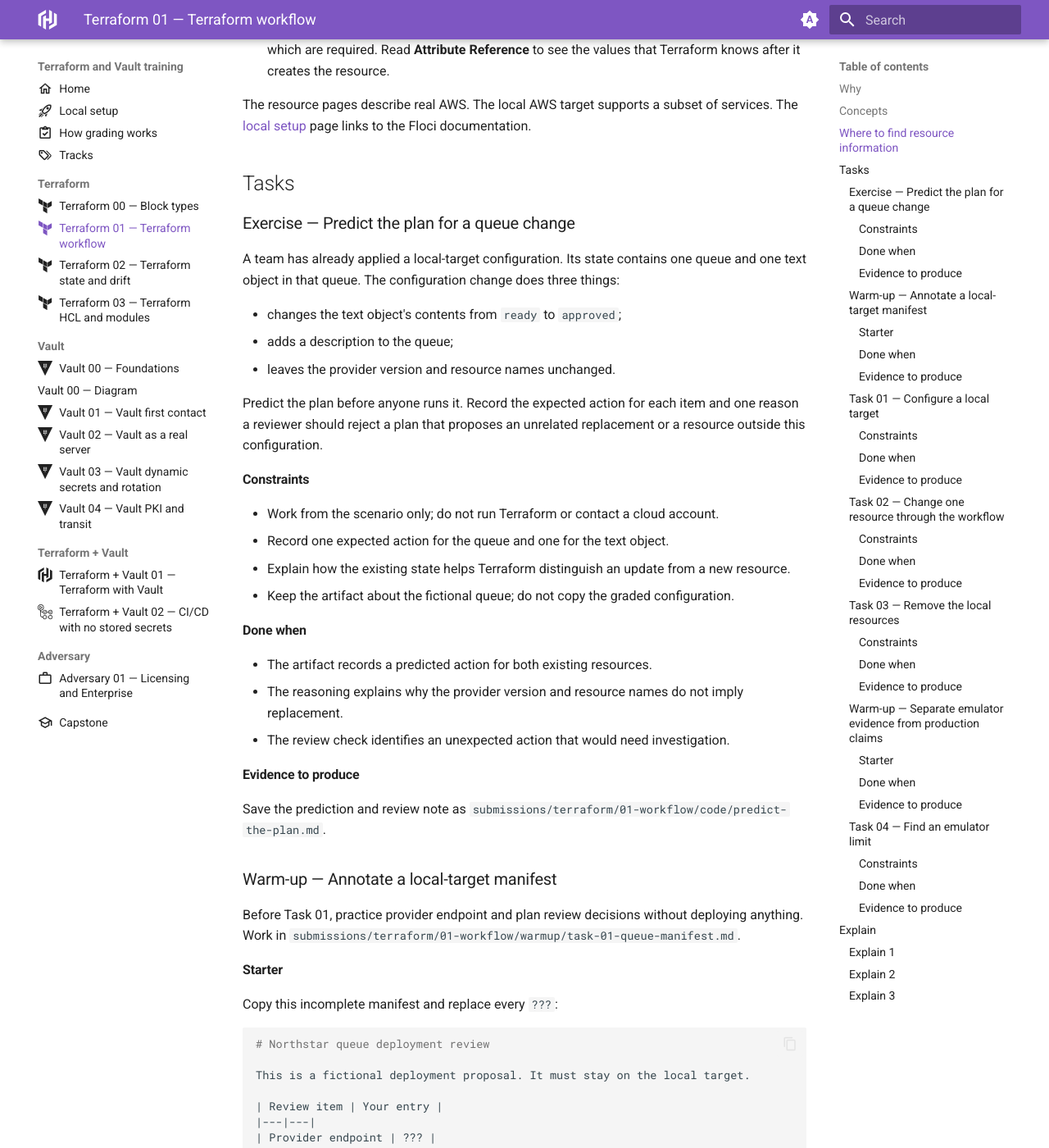
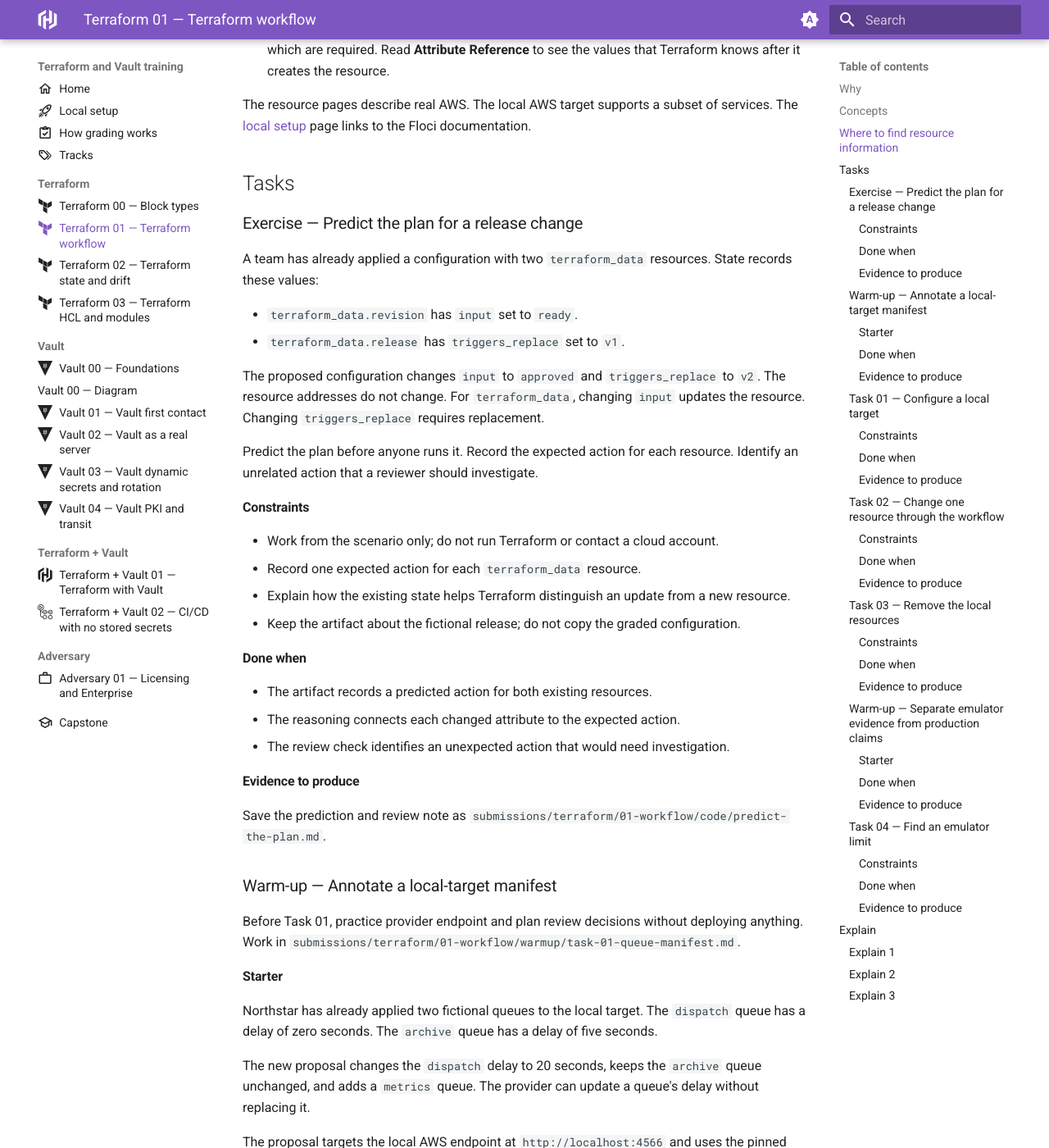
Before and after one commit to OpalBolt/Hashicorp-Katas, an MkDocs documentation site: the page built from docs/slices/terraform/01-workflow.md, in a window 1280 px wide and 1400 px high, scrolled down 1432 px. Shown: the whole window at 82% size. Built offline with MkDocs 1.6.1 and Material for MkDocs 9.7.7, drawn with Linux system fonts in a browser that asks for light colours; some of the changed text lies outside the part shown.

Commit message:
fix(terraform): make guided exercises answerable
Learners need enough context to reason independently without
receiving a completed configuration.

````diff
--- a/docs/slices/terraform/01-workflow.md
+++ b/docs/slices/terraform/01-workflow.md
@@ -82,31 +82,33 @@ services. The [local setup](../../setup.md) page links to the Floci documentatio
 
 ## Tasks
 
-### Exercise — Predict the plan for a queue change
+### Exercise — Predict the plan for a release change
 
-A team has already applied a local-target configuration. Its state contains
-one queue and one text object in that queue. The configuration change does
-three things:
+A team has already applied a configuration with two `terraform_data` resources.
+State records these values:
 
-- changes the text object's contents from `ready` to `approved`;
-- adds a description to the queue;
-- leaves the provider version and resource names unchanged.
+- `terraform_data.revision` has `input` set to `ready`.
+- `terraform_data.release` has `triggers_replace` set to `v1`.
+
+The proposed configuration changes `input` to `approved` and
+`triggers_replace` to `v2`. The resource addresses do not change.
+For `terraform_data`, changing `input` updates the resource. Changing
+`triggers_replace` requires replacement.
 
 Predict the plan before anyone runs it. Record the expected action for each
-item and one reason a reviewer should reject a plan that proposes an unrelated
-replacement or a resource outside this configuration.
+resource. Identify an unrelated action that a reviewer should investigate.
 
 #### Constraints
 
 - Work from the scenario only; do not run Terraform or contact a cloud account.
-- Record one expected action for the queue and one for the text object.
+- Record one expected action for each `terraform_data` resource.
 - Explain how the existing state helps Terraform distinguish an update from a new resource.
-- Keep the artifact about the fictional queue; do not copy the graded configuration.
+- Keep the artifact about the fictional release; do not copy the graded configuration.
 
 #### Done when
 
 - The artifact records a predicted action for both existing resources.
-- The reasoning explains why the provider version and resource names do not imply replacement.
+- The reasoning connects each changed attribute to the expected action.
 - The review check identifies an unexpected action that would need investigation.
 
 #### Evidence to produce
@@ -122,7 +124,17 @@ deploying anything. Work in
 
 #### Starter
 
-Copy this incomplete manifest and replace every `???`:
+Northstar has already applied two fictional queues to the local target.
+The `dispatch` queue has a delay of zero seconds. The `archive` queue has a
+delay of five seconds.
+
+The new proposal changes the `dispatch` delay to 20 seconds, keeps the
+`archive` queue unchanged, and adds a `metrics` queue. The provider can update
+a queue's delay without replacing it.
+
+The proposal targets the local AWS endpoint at `http://localhost:4566` and uses
+the pinned AWS provider version `5.94.1`. Copy this incomplete manifest and
+replace every `???`:
 
 ```markdown
 # Northstar queue deployment review
@@ -251,6 +263,12 @@ production claim. Work in
 
 #### Starter
 
+In a fictional local run against `http://localhost:4566`, the emulator accepted
+an `aws_s3_object` upload to bucket `northstar-reports` with key `status.txt`,
+returned HTTP 200, and let Terraform read the object back. A teammate claims
+that this proves production AWS will accept the same bucket name and that the
+object will have the same access behavior there.
+
 Copy this incomplete evidence table and replace every `???`:
 
 ```markdown
````
Also changed, not shown: docs/slices/terraform/00-block-types.md (+4 -3 lines).
